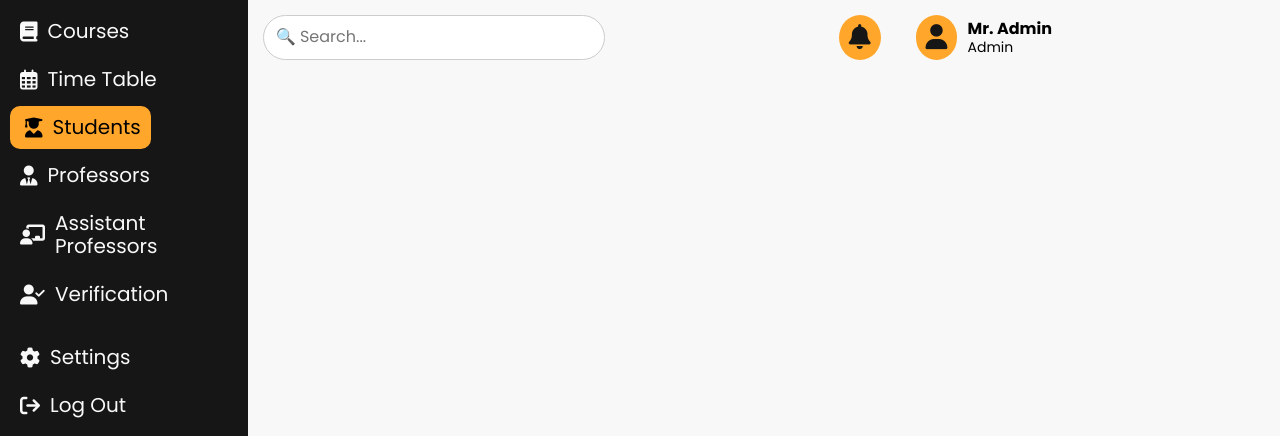
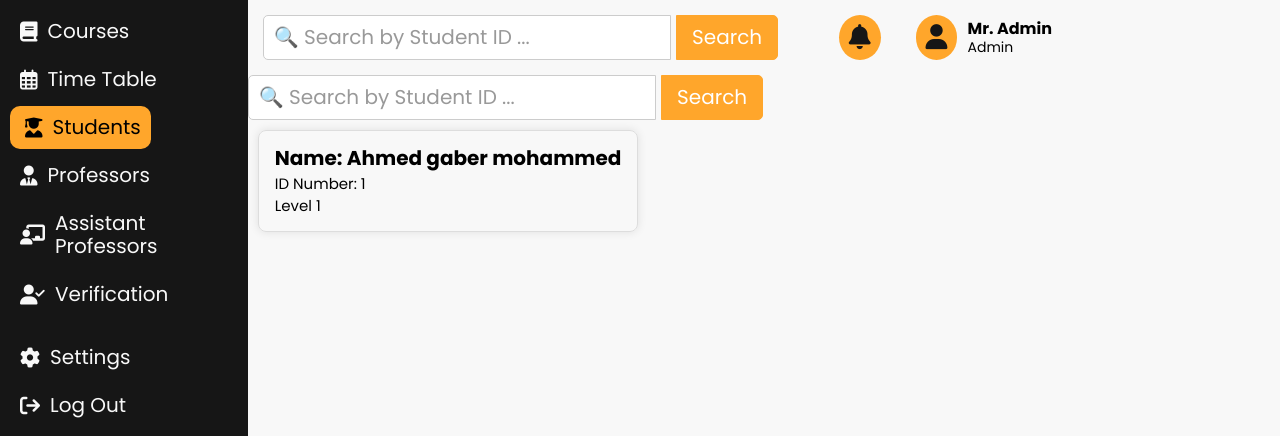
Before and after one commit to Ammar-1652/project_system_000, a Flask app: page /students_for_admin in a window 1280 px wide. Shown: the part 115-551 px from the top of the page. Run offline with Flask 3, Linux system fonts and the light colour scheme.

Commit message:
Update CSS styles and templates

```diff
--- a/static/css/admin_dashboard.css
+++ b/static/css/admin_dashboard.css
@@ -88,7 +88,7 @@ body {
   margin: 15px 0 15px 15px;
 }
 
-.header-container input {
+/* .header-container input {
   padding: 12px;
   border-radius: 25px;
   border: 1px solid #ccc;
@@ -96,7 +96,7 @@ body {
   color: #555;
   font-size: 16px;
   outline: none;
-}
+} */
 
 .header-container input:focus {
   outline: var(--main-color) 2px solid;
@@ -159,6 +159,35 @@ body {
   width: 100%;
 }
 
+/* form {
+  display: flex;
+  align-items: center;
+  justify-content: center;
+  margin-top: 20px;
+} */
+
+input {
+  padding: 10px;
+  font-size: 16px;
+  border: 1px solid #ccc;
+  border-radius: 5px 0 0 5px;
+}
+
+button {
+  padding: 10px 15px;
+  font-size: 16px;
+  background-color: var(--main-color);
+  color: #fff;
+  border: 1px solid var(--main-color);
+  border-radius: 0 5px 5px 0;
+  cursor: pointer;
+}
+
+/* Optional: Add some styling for placeholder text */
+input::placeholder {
+  color: #999;
+}
+
 /* End Content */
 
 /* End Students Dashboard Structure */
--- a/static/css/students_for_admin.css
+++ b/static/css/students_for_admin.css
@@ -9,3 +9,29 @@
   -o-border-radius: 10px;
   border-radius: 10px;
 }
+
+/* body {
+  display: flex;
+  flex-wrap: wrap;
+  justify-content: space-around;
+} */
+
+.student-card {
+  border: 1px solid #ddd;
+  border-radius: 8px;
+  box-shadow: 0 0 10px rgba(0, 0, 0, 0.1);
+  padding: 16px;
+  margin: 10px;
+  width: fit-content;
+}
+
+.student-card-headline {
+  margin-top: 0;
+  font-size: 20px;
+}
+
+.student-card-paragraph {
+  margin-top: 5px;
+  margin-bottom: 0;
+  font-size: 15px;
+}
--- /dev/null
+++ b/tempCodeRunnerFile.py
@@ -0,0 +1,5 @@
+    profs = Professor.query.all()
+    assts = Assistant.query.all()
+
+    if request.method == "POST":
+        account_id = request.form.get("account_id")
--- a/templates/admin_dashboard.html
+++ b/templates/admin_dashboard.html
@@ -99,7 +99,7 @@
 
   <div class="dashboard-content">
     <div class="header-container">
-      <input type="text" placeholder="🔍 Search..." class="search-input" />
+      {% block search %} {% endblock search %}
 
       <div class="header-end-container">
         <i class="fa-solid fa-bell"></i>
--- a/templates/students_for_admin.html
+++ b/templates/students_for_admin.html
@@ -7,5 +7,24 @@
   rel="stylesheet"
   href="{{ url_for('static', filename='css/students_for_admin.css') }}"
 />
-{% endblock style %} {% block content_of_admin_dashboard %} {% endblock
-content_of_admin_dashboard %}
+{% endblock style %} {% block content_of_admin_dashboard %} {% block search %}
+<form action="{{ url_for('students_for_admin') }}" method="get">
+  <input
+    placeholder="🔍 Search by Student ID ..."
+    type="text"
+    name="student_id"
+    id="student_id"
+    value="{{ request.args.get('student_id', '') }}"
+  />
+  <button type="submit">Search</button>
+</form>
+{% endblock search %} {% for student in students %}
+<div class="student-card">
+  <h2 class="student-card-headline">
+    Name: {{ student.first_name }} {{ student.middle_name }} {{
+    student.last_name }}
+  </h2>
+  <p class="student-card-paragraph">ID Number: {{ student.id }}</p>
+  <p class="student-card-paragraph">{{ student.class_level }}</p>
+</div>
+{% endfor %} {% endblock content_of_admin_dashboard %}
```
Also changed, not shown: static/css/profs_for_admin.css (+20 -0 lines), templates/ass_prof_for_admin.html (+20 -2 lines), templates/profs_for_admin.html (+20 -2 lines), templates/timetable_for_admin.html (+21 -2 lines), instance/Tables.db.
